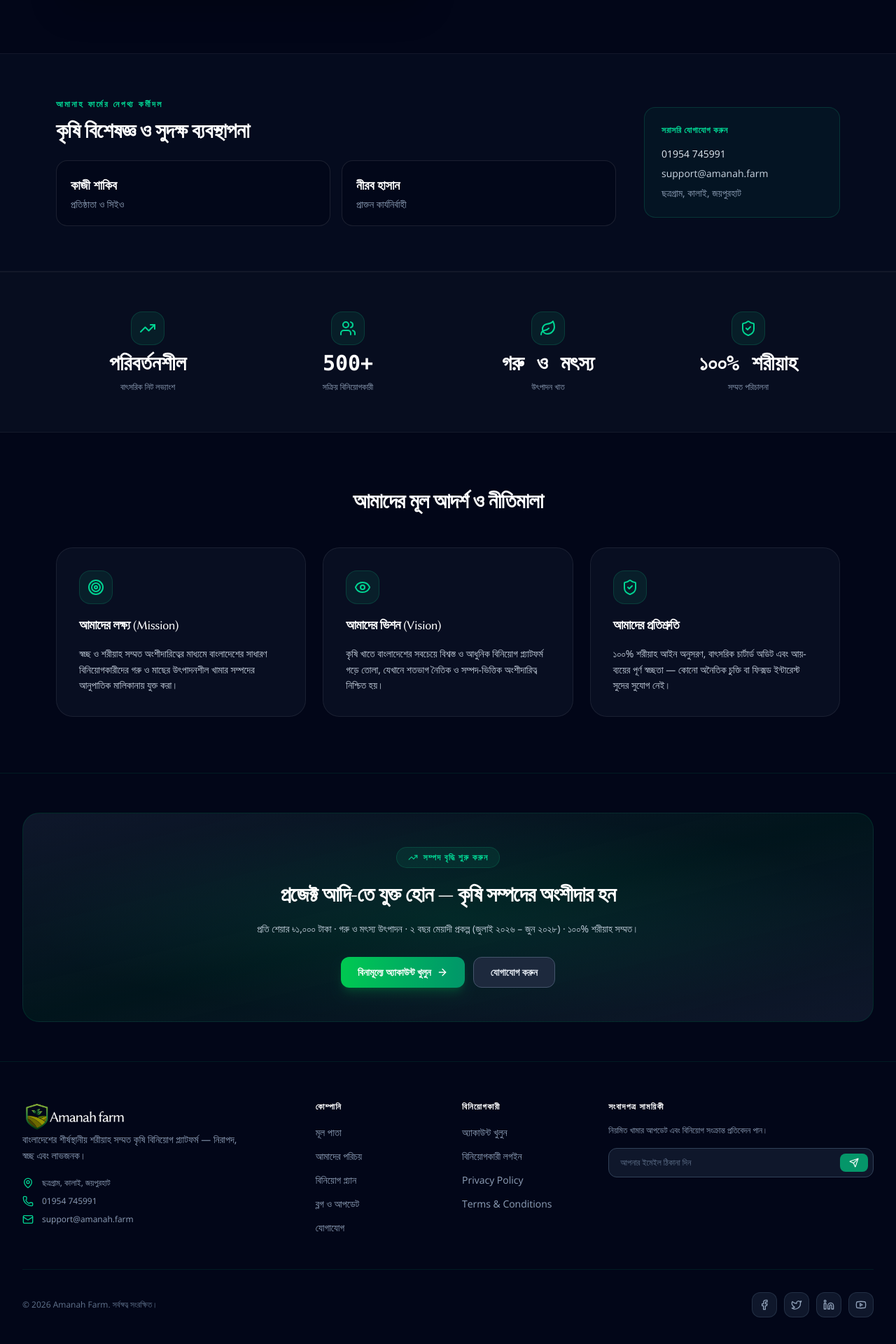
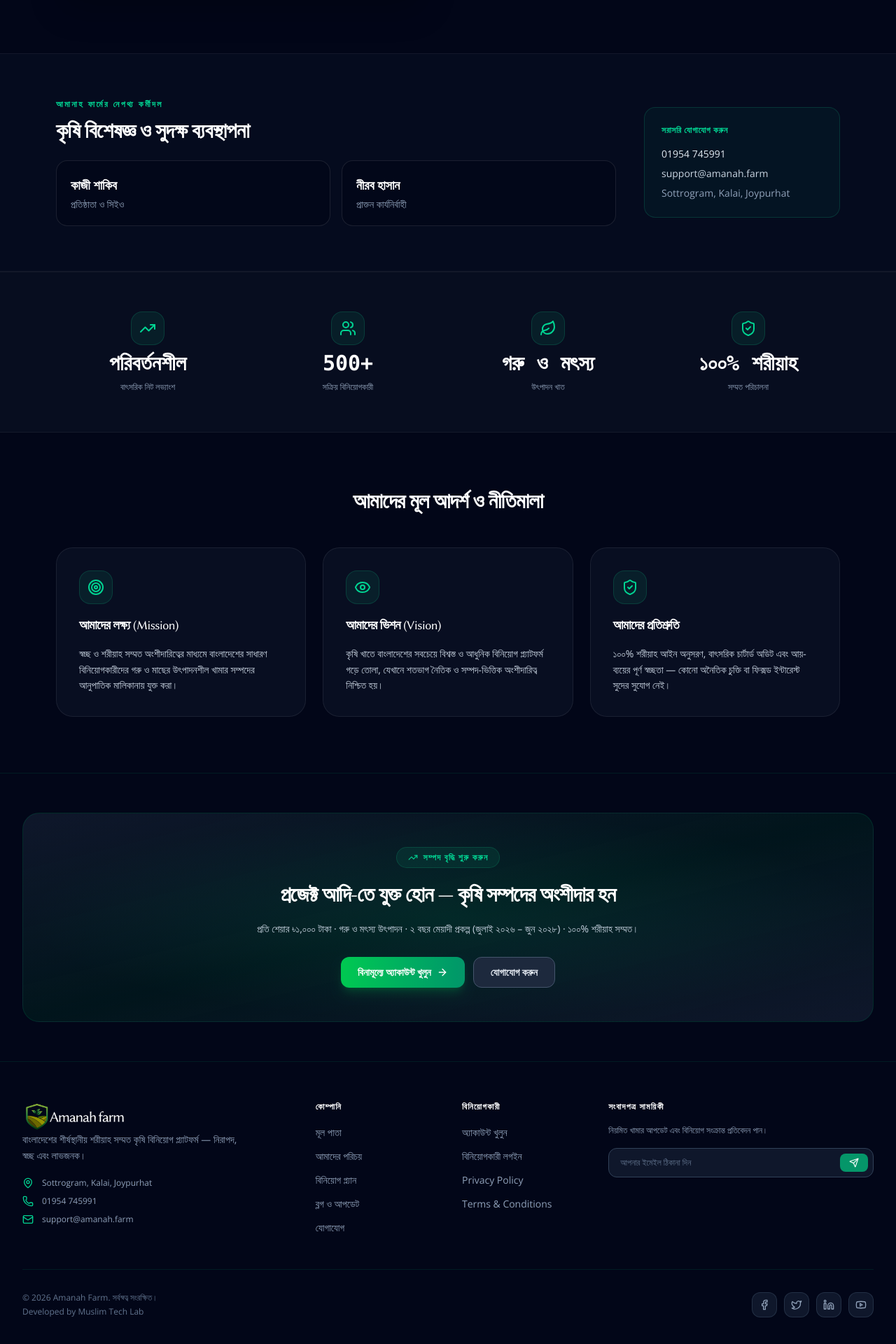
Before and after one commit to DevRomizKhan/Agro-Farm-Investment-Platform, a Next.js app: page /about in a window 1280 px wide. Shown: the part 999-2919 px from the top of the page at 70% size. Built offline with nearby package versions, Linux system fonts and the light colour scheme; no server answers.

Commit message:
done header issues, and add Muslim Tech Lab

```diff
--- a/components/layout/public-footer.tsx
+++ b/components/layout/public-footer.tsx
@@ -167,9 +167,10 @@ export function PublicFooter() {
 
         {/* Bottom bar */}
         <div className="mt-12 pt-8 border-t border-emerald-900/30 flex flex-col sm:flex-row items-center justify-between gap-4">
-          <p className="text-xs text-slate-500">
-            © {new Date().getFullYear()} {APP_NAME}. {t.footer.copyright}
-          </p>
+          <div className="text-xs text-slate-500 space-y-1">
+            <p>© {new Date().getFullYear()} {APP_NAME}. {t.footer.copyright}</p>
+            <p>Developed by Muslim Tech Lab</p>
+          </div>
           <div className="flex items-center gap-2.5">
             {[
               { Icon: Facebook, href: 'https://facebook.com', label: 'Facebook' },
--- a/components/layout/public-header.tsx
+++ b/components/layout/public-header.tsx
@@ -34,7 +34,7 @@ export function PublicHeader() {
       className={cn(
         'fixed top-0 left-0 right-0 z-50 transition-all duration-300',
         scrolled
-          ? 'bg-slate-950/95 backdrop-blur-xl border-b border-emerald-900/40 shadow-xl shadow-slate-950/40 py-3'
+          ? 'bg-slate-950/95 backdrop-blur-xl shadow-xl shadow-slate-950/40 py-3'
           : 'bg-gradient-to-b from-slate-950/95 via-slate-950/55 to-transparent py-4'
       )}
     >
--- a/components/public/hero-section.tsx
+++ b/components/public/hero-section.tsx
@@ -83,14 +83,14 @@ export function HeroSection() {
         <div className="flex flex-col sm:flex-row items-center justify-center gap-4 mb-14">
           <Link
             href={ROUTES.REGISTER}
-            className="btn-primary px-8 py-3.5 text-base sm:text-lg shadow-2xl shadow-emerald-600/25 group"
+            className="btn-primary shadow-2xl shadow-emerald-600/25 group"
           >
             <span>{t.hero.ctaPrimary}</span>
             <ArrowRight className="h-5 w-5 group-hover:translate-x-1 transition-transform" />
           </Link>
           <Link
             href={ROUTES.PLANS}
-            className="btn-secondary border-white/15 bg-white/5 px-8 py-3.5 text-base sm:text-lg backdrop-blur-md hover:bg-white/10"
+            className="btn-secondary"
           >
             <span>{t.hero.ctaSecondary}</span>
           </Link>
--- a/constants/index.ts
+++ b/constants/index.ts
@@ -11,8 +11,8 @@ export const COMPANY_INFO = {
   phone: '01954 745991',
   email: 'support@amanah.farm',
   website: 'www.amanah.farm',
-  farmLocations: 'ছত্রগ্রাম, কালাই, জয়পুরহাট',
-  mapQuery: 'ছত্রগ্রাম, কালাই, জয়পুরহাট, বাংলাদেশ',
+  farmLocations: 'Sottrogram, Kalai, Joypurhat',
+  mapQuery: 'Sottrogram, Kalai, Joypurhat, Bangladesh',
 } as const
 
 export const SUPABASE_STORAGE_BUCKETS = {
--- a/lib/i18n/context.tsx
+++ b/lib/i18n/context.tsx
@@ -29,7 +29,7 @@ function setCookie(name: string, value: string, days = 365) {
 
 export function LanguageProvider({
   children,
-  initialLang = 'bn',
+  initialLang = 'en',
 }: {
   children: React.ReactNode
   initialLang?: Language
@@ -78,11 +78,11 @@ export function LanguageProvider({
 export function useLanguage(): LanguageContextType {
   const context = useContext(LanguageContext)
   if (!context) {
-    // Fallback to default Bangla if used outside provider
+    // Fallback to default English if used outside provider
     return {
-      lang: 'bn',
+      lang: 'en',
       setLang: () => {},
-      t: translations.bn,
+      t: translations.en,
     }
   }
   return context
```
